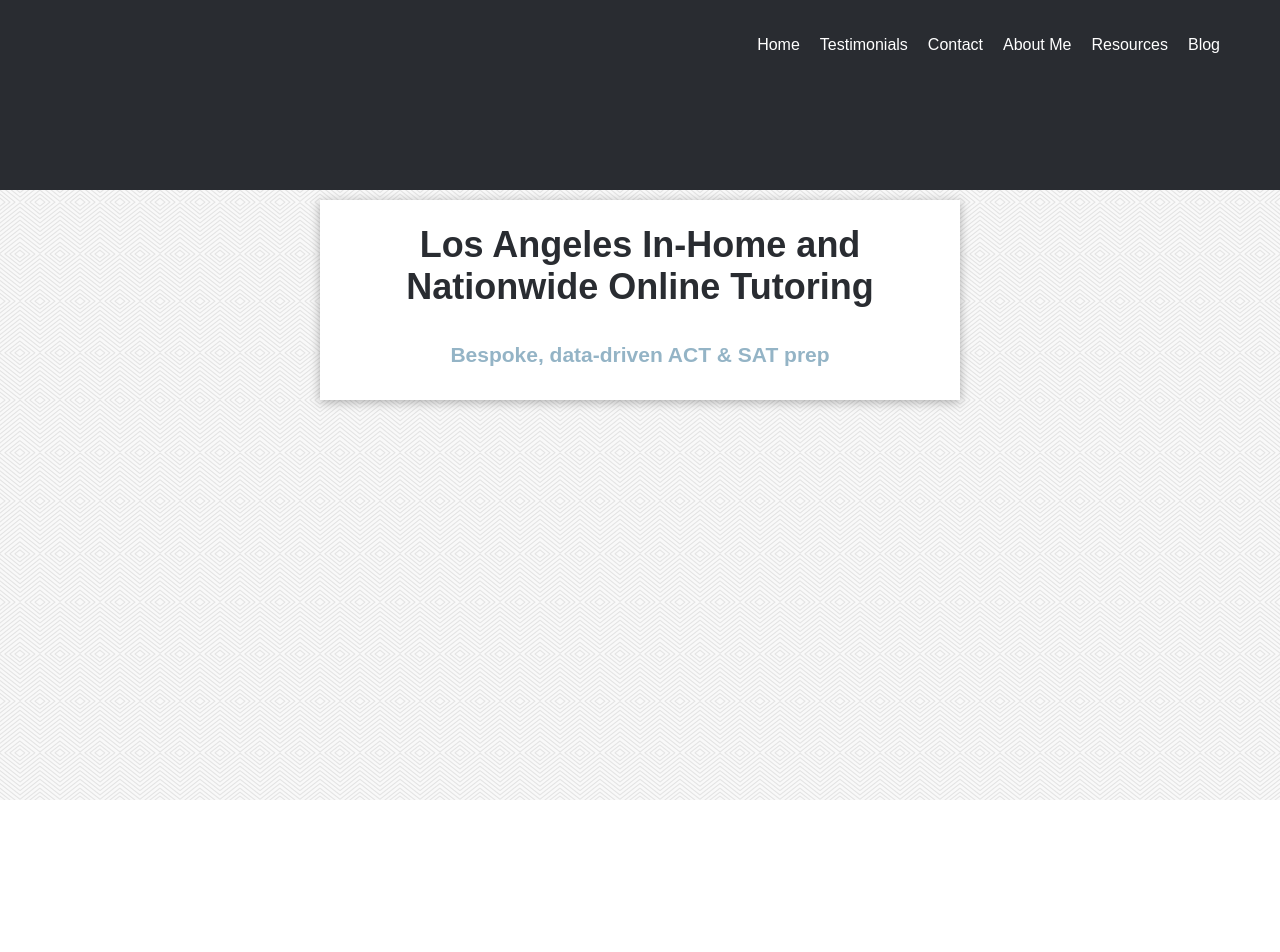
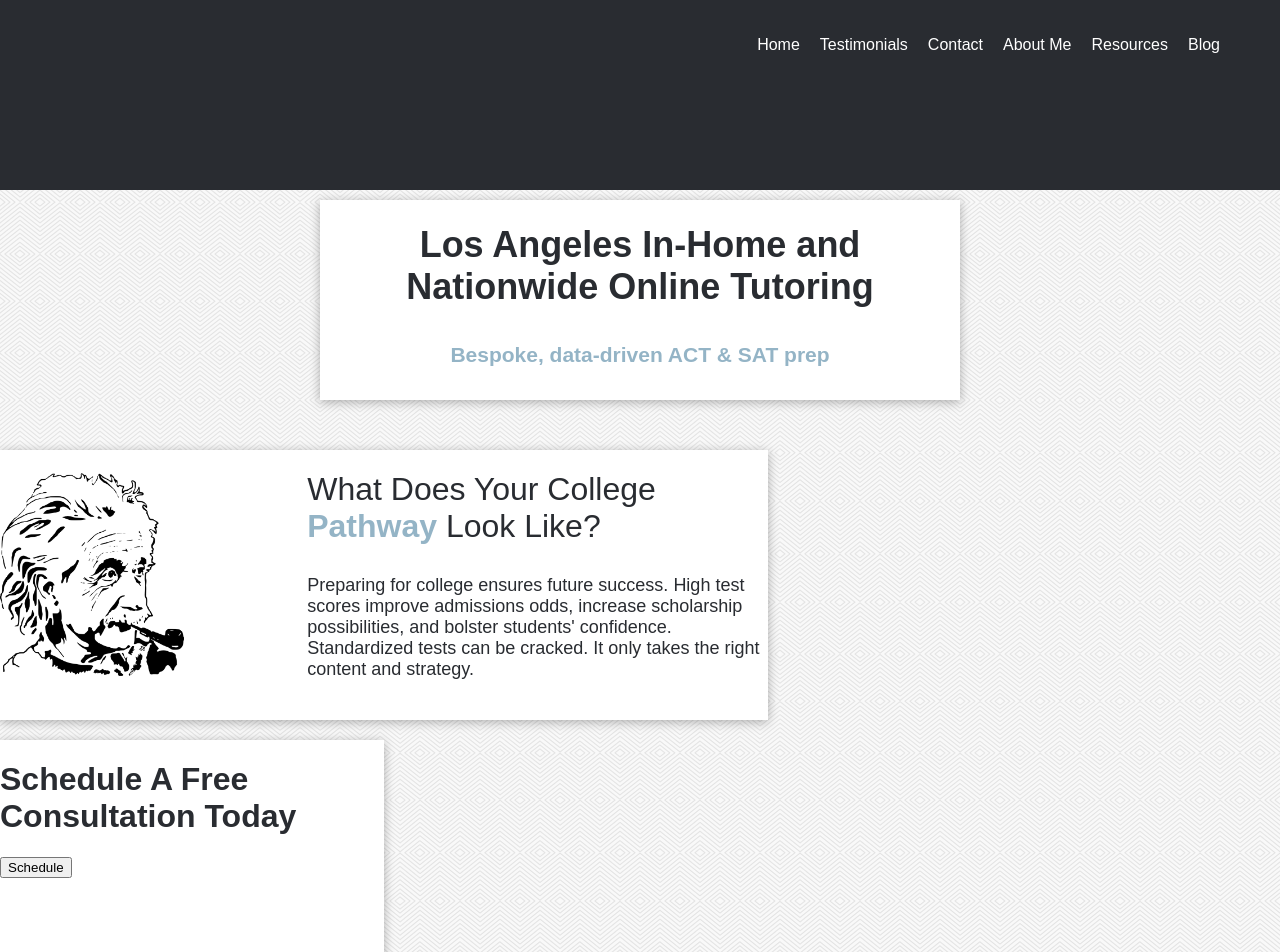
Before and after one commit to abomb14c/alex-tutoring, a React (Create React App) app: page / in a window 1280 px wide. Shown: the top 952 px of the page. Before the commit the page ends 800 px from the top, so only its background shows below. Built offline with nearby package versions, Linux system fonts and the light colour scheme.

Commit message:
Add intro text and schedule card

```diff
--- a/src/Components/App/App.js
+++ b/src/Components/App/App.js
@@ -2,6 +2,8 @@
 import { Route, NavLink, Link } from 'react-router-dom'
 import Navigation from '../Navigation/Navigation'
 import Mission from '../Mission/Mission'
+import Intro from '../Intro/Intro'
+import ScheduleCard from '../ScheduleCard/ScheduleCard'
 import './App.css';
 
 class App extends Component {
@@ -12,6 +14,8 @@
           <Navigation />
         </header>
         <Mission />
+        <Intro />
+        <ScheduleCard />
       </div>
     );
   }
--- /dev/null
+++ b/src/Components/Intro/Intro.js
@@ -0,0 +1,22 @@
+import React from 'react'
+import './intro.css'
+import icon from '../../assets/intro-pic.png'
+
+const Intro = () => {
+    return (
+        <div className="intro">
+            <div className="intro-image"></div>
+            <div className="intro-text-container">
+                <h1 className="intro-header">What Does Your College <strong className="bold">Pathway</strong> Look Like?</h1>
+                <h5 className="intro-text">Preparing for college ensures future success.
+                    High test scores improve admissions odds,
+                    increase scholarship possibilities, and bolster
+                    students' confidence. Standardized tests can
+                    be cracked. It only takes the right content and strategy.
+                </h5>
+            </div>
+        </div>
+    )
+}
+
+export default Intro;
--- /dev/null
+++ b/src/Components/Intro/intro.css
@@ -0,0 +1,36 @@
+.bold {
+    color: #94b4c6;
+}
+
+.intro {
+    background-color: #fff;
+    box-shadow: 0px 2px 10px 0px rgba(0, 0, 0, 0.30);
+    color: #292c31;
+    display: flex;
+    height: 270px;
+    margin-top: 50px;
+    text-align: left;
+    width: 60vw;
+}
+
+.intro-image {
+    background-image: url("../../assets/intro-pic.png");
+    background-size: 60%;
+    background-repeat: no-repeat;
+    height: 100%;
+    margin-top: 3%;
+    width: 40%;
+}
+
+.intro-text-container {
+    width: 60%;
+}
+
+.intro-header {
+    font-weight: 200;
+}
+
+.intro-text {
+    font-size: 18px;
+    font-weight: 200;
+}
--- a/src/Components/Navigation/navigation.css
+++ b/src/Components/Navigation/navigation.css
@@ -11,5 +11,4 @@
     list-style-type: none;
     padding-right: 20px;
     text-decoration: none;
-
 }
--- /dev/null
+++ b/src/Components/ScheduleCard/ScheduleCard.js
@@ -0,0 +1,15 @@
+import React from 'react'
+import './schedulecard.css'
+
+const ScheduleCard = () => {
+    return (
+        <div className="schedule-card">
+            <div className="schedule-text">
+                <h1>Schedule A Free Consultation Today</h1>
+                <button>Schedule</button>
+            </div>
+        </div>
+    )
+}
+
+export default ScheduleCard
--- /dev/null
+++ b/src/Components/ScheduleCard/schedulecard.css
@@ -0,0 +1,10 @@
+.schedule-card{
+    background-color: #fff;
+    box-shadow: 0px 2px 10px 0px rgba(0, 0, 0, 0.30);
+    color: #292c31;
+    display: flex;
+    height: 270px;
+    margin-top: 20px;
+    text-align: left;
+    width: 30vw;
+}
```
Also changed, not shown: src/assets/alex-logo.png (added), src/assets/intro-pic.png (added).
